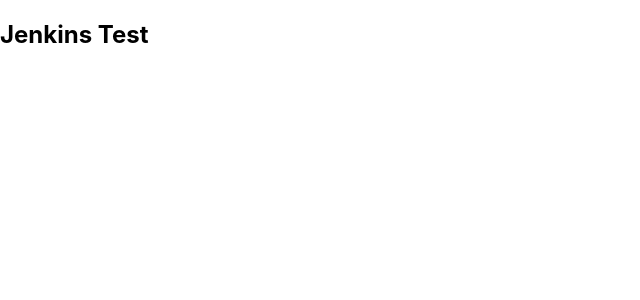
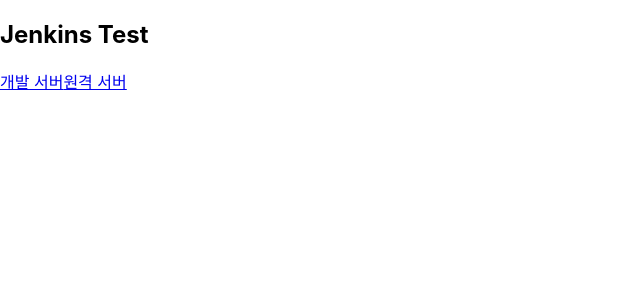
Before and after one commit to fadu-liz/cra-jenkins-test, a React (Create React App) app: page / in a window 1280 px wide. Shown: the top 300 px of the page, without its empty margins (0-640 px from the left). Built offline with nearby package versions, Linux system fonts and the light colour scheme.

Commit message:
ssh 원격 접속 링크 추가

```diff
--- a/src/App.tsx
+++ b/src/App.tsx
@@ -4,6 +4,8 @@
   return (
     <div className="App">
       <h2>Jenkins Test</h2>
+      <a href="http://10.16.11.93/">개발 서버</a>
+      <a href="http://10.17.26.8:1234/">원격 서버</a>
     </div>
   );
 }
```
